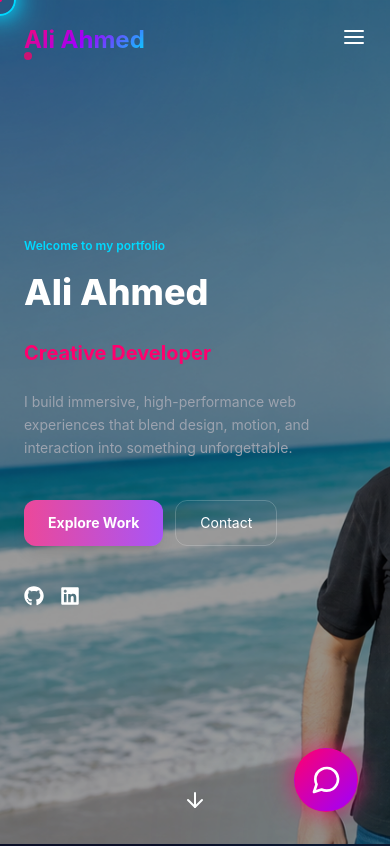
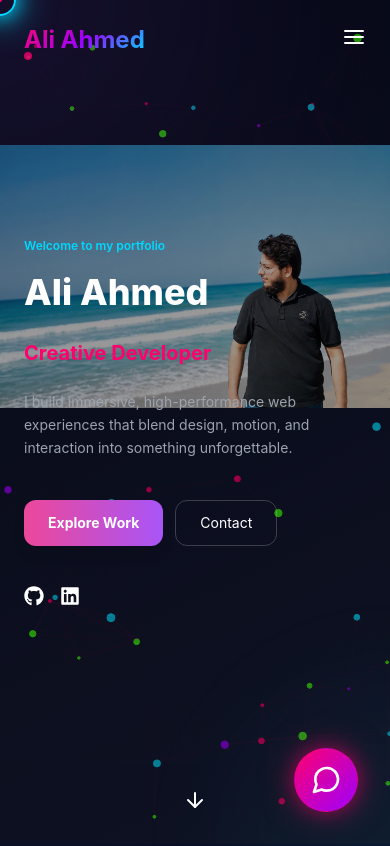
Before and after one commit to ZaynEverett/my-portfolio-ali, a React (Vite) app: page / in a window 390 px wide. Shown: the top 846 px of the page. Built offline with nearby package versions, Linux system fonts and the light colour scheme; the HTML template or start-up script is replaced by a standard one.

Commit message:
Hero: use CSS media queries for responsive background-position; remove JS resize logic

```diff
--- a/src/components/Hero.tsx
+++ b/src/components/Hero.tsx
@@ -34,34 +34,14 @@ const Hero = () => {
     mouseY.set(e.clientY);
   };
 
-  // Responsive background position to keep subject visible on smaller screens
-  const [bgPos, setBgPos] = useState("center center");
-
-  useEffect(() => {
-    const updateBg = () => {
-      if (typeof window === "undefined") return;
-      const w = window.innerWidth;
-      if (w < 640) setBgPos("center top"); // mobile: show top of image
-      else if (w < 1024) setBgPos("center 40%"); // tablet: slightly shifted
-      else setBgPos("center center"); // desktop: centered
-    };
-
-    updateBg();
-    window.addEventListener("resize", updateBg);
-    return () => window.removeEventListener("resize", updateBg);
-  }, []);
+  // Background positioning handled with CSS media queries (see index.css)
 
   return (
     <section
       id="home"
       onMouseMove={handleMouseMove}
-      style={{
-        backgroundImage: `url(${bgImage})`,
-        backgroundSize: "cover",
-        backgroundPosition: bgPos,
-        backgroundRepeat: "no-repeat",
-      }}
-      className="min-h-screen flex items-center justify-center px-6 relative overflow-hidden"
+      style={{ backgroundImage: `url(${bgImage})` }}
+      className="hero-bg min-h-screen flex items-center justify-center px-6 relative overflow-hidden"
     >
       {/* 🔥 Mouse Glow */}
       <motion.div
--- a/src/index.css
+++ b/src/index.css
@@ -177,3 +177,24 @@ button, a, [role="button"] {
   animation: fade-in 0.8s ease-out;
   --animation-delay: var(--delay, 0s);
 }
+
+/* Hero background responsive adjustments */
+.hero-bg {
+  background-size: cover;
+  background-position: center center;
+  background-repeat: no-repeat;
+}
+
+@media (max-width: 639px) {
+  .hero-bg {
+    background-position: center 25%;
+    background-size: 120%;
+  }
+}
+
+@media (min-width: 640px) and (max-width: 1023px) {
+  .hero-bg {
+    background-position: center 40%;
+    background-size: 110%;
+  }
+}
```
